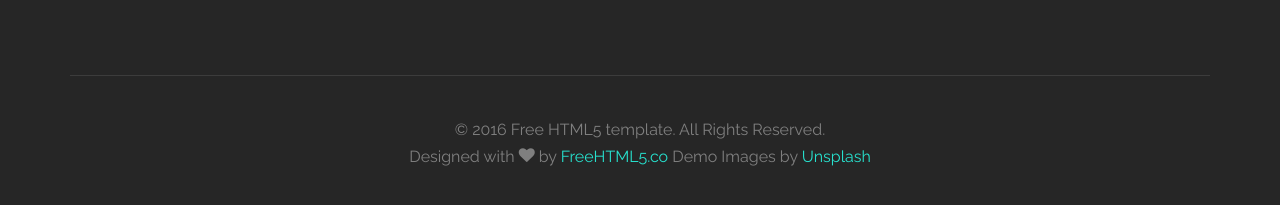
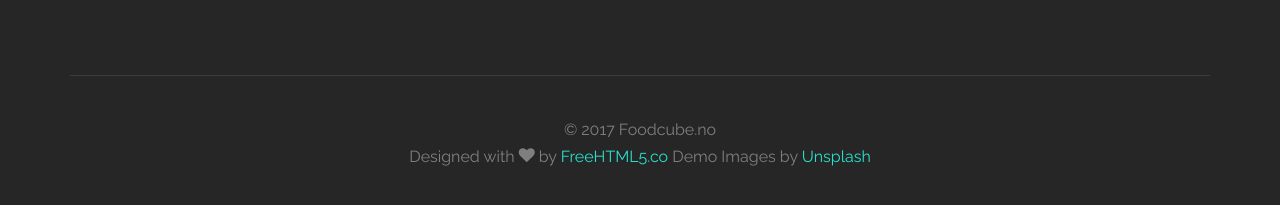
Before and after one commit to foodcube/foodcube.github.io, a plain HTML site: page index.html in a window 1280 px wide. Shown: the part 6818-7023 px from the top of the page. Drawn offline with Linux system fonts and the light colour scheme; files whose address does not match are found by name.

Commit message:
Edited index.html

```diff
--- a/index.html
+++ b/index.html
@@ -446,7 +446,7 @@
 
 
 			<div class="col-md-12 fh5co-copyright text-center">
-				<p>&copy; 2016 Free HTML5 template. All Rights Reserved. <span>Designed with <i class="icon-heart"></i> by <a href="http://freehtml5.co/" target="_blank">FreeHTML5.co</a> Demo Images by <a href="http://unsplash.com/" target="_blank">Unsplash</a></span></p>
+				<p>&copy; 2017 Foodcube.no <span>Designed with <i class="icon-heart"></i> by <a href="http://freehtml5.co/" target="_blank">FreeHTML5.co</a> Demo Images by <a href="http://unsplash.com/" target="_blank">Unsplash</a></span></p>
 			</div>
 
 		</div>
```
